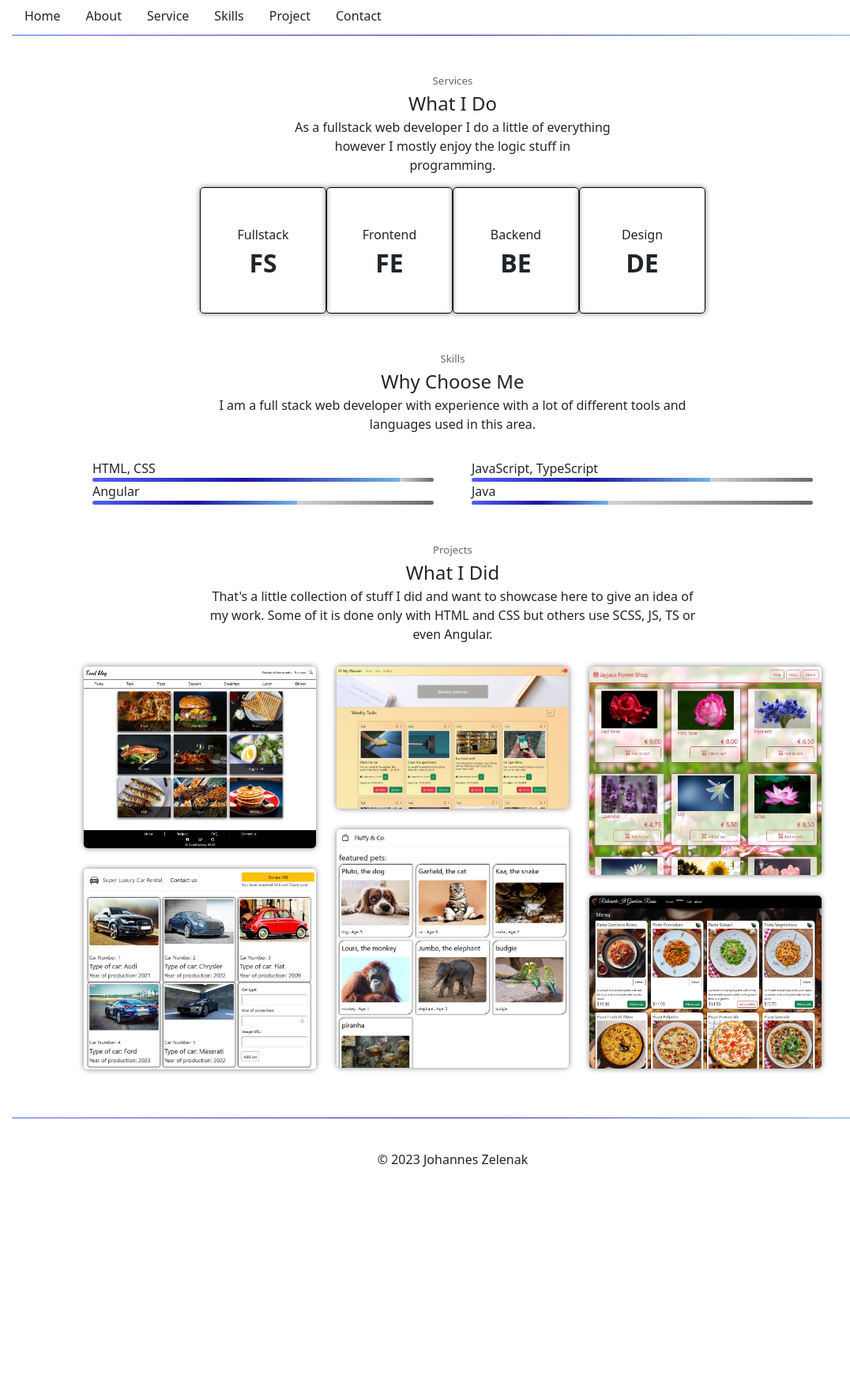
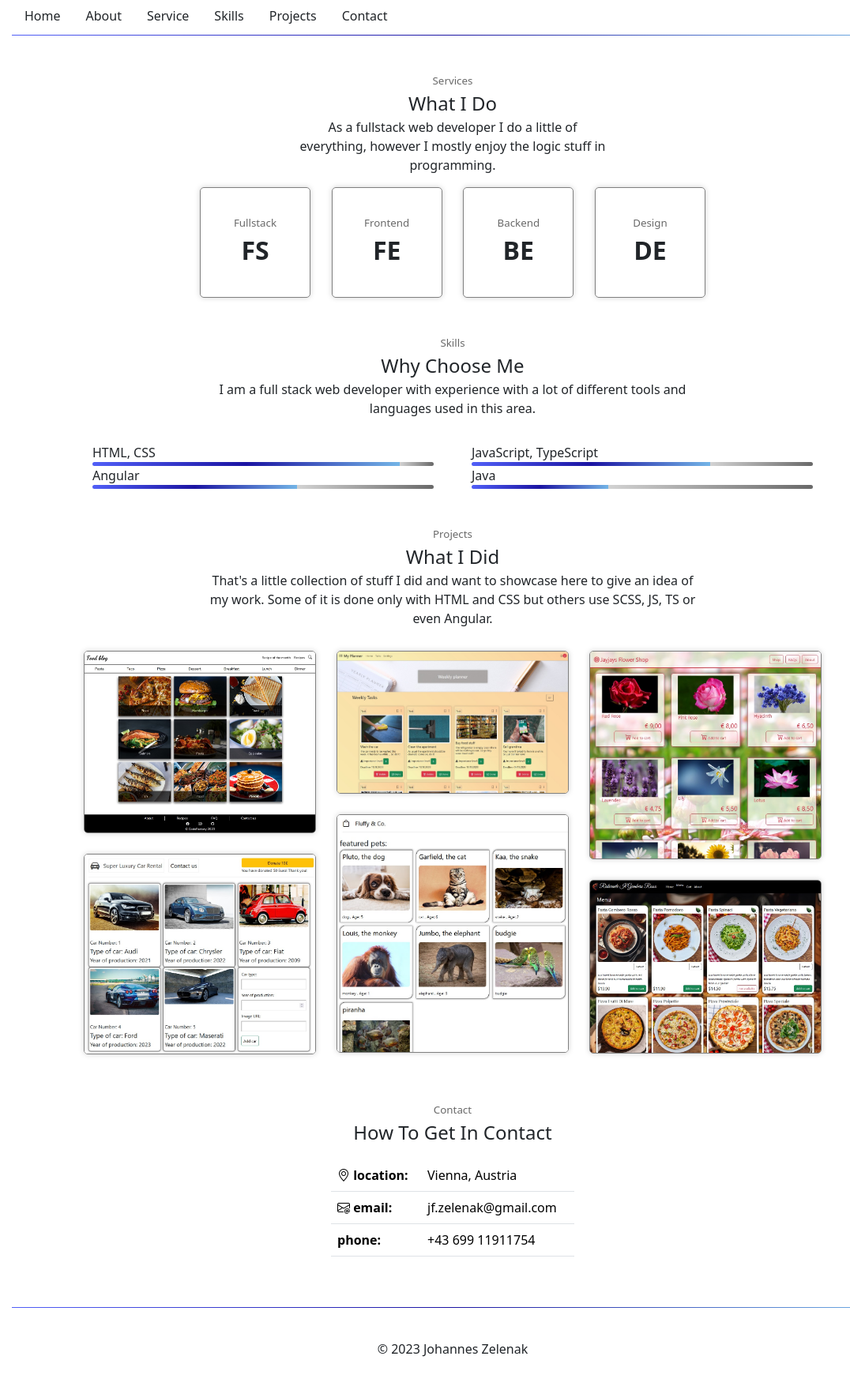
Before and after one commit to JFZelenak/CFV-deployedPortfolio, a PHP site: page / in a window 1280 px wide. Shown: the whole page at 79% size, without its empty margins (67-1143 px from the left). Before the commit the page ends 1478 px from the top, so only its background shows below. Run offline with PHP 8.4, Linux system fonts and the light colour scheme.

Commit message:
add contact and add services

```diff
--- a/index.html
+++ b/index.html
@@ -8,6 +8,9 @@
     <!-- bootstrap styles link -->
     <link href="https://cdn.jsdelivr.net/npm/bootstrap@5.3.2/dist/css/bootstrap.min.css" rel="stylesheet"
         integrity="sha384-T3c6CoIi6uLrA9TneNEoa7RxnatzjcDSCmG1MXxSR1GAsXEV/Dwwykc2MPK8M2HN" crossorigin="anonymous">
+    <!-- bootstrap icons -->
+    <link rel="stylesheet" href="https://cdn.jsdelivr.net/npm/bootstrap-icons@1.11.1/font/bootstrap-icons.css">
+    <!-- my stylesheet -->
     <link rel="stylesheet" href="style.css">
 
 </head>
@@ -21,7 +24,7 @@
             <li class="nav-item"><a href="#myAbout" class="nav-link text-dark">About</a></li>
             <li class="nav-item"><a href="#myServices" class="nav-link text-dark">Service</a></li>
             <li class="nav-item"><a href="#mySkills" class="nav-link text-dark">Skills</a></li>
-            <li class="nav-item"><a href="#myProjects" class="nav-link text-dark">Project</a></li>
+            <li class="nav-item"><a href="#myProjects" class="nav-link text-dark">Projects</a></li>
             <li class="nav-item"><a href="#myContact" class="nav-link text-dark">Contact</a></li>
           </ul>
         </header>
@@ -42,37 +45,38 @@
             <div class="col-8">
                 <div class="fs-7 text-center">Services</div>
                 <div class="fs-4 text-center">What I Do</div>
-                <div class="fs-6 text-center">As a fullstack web developer I do a little of everything however I mostly enjoy the logic stuff in programming.</div>
+                <div class="fs-6 text-center">As a fullstack web developer I do a little of everything, however I mostly enjoy the logic stuff in programming.</div>
             </div>
             <div class="col-2"></div>
         </div>
         <div class="row row-cols-4 justify-content-between">
             <div class="myServiceCard">
                 <div>
-                    <p class="fs-6">Fullstack</p>
+                    <p class="fs-7">Fullstack</p>
                     <p class="fs-2 mt-0 mb-0"><b>FS</b></p>
                 </div>
             </div>
             <div class="myServiceCard">
                 <div>
-                    <p class="fs-6">Frontend</p>
+                    <p class="fs-7">Frontend</p>
                     <p class="fs-2 mt-0 mb-0"><b>FE</b></p>
                 </div>
             </div>
             <div class="myServiceCard">
                 <div>
-                    <p class="fs-6">Backend</p>
+                    <p class="fs-7">Backend</p>
                     <p class="fs-2 mt-0 mb-0"><b>BE</b></p>
                 </div>
             </div>
             <div class="myServiceCard">
                 <div>
-                    <p class="fs-6">Design</p>
+                    <p class="fs-7">Design</p>
                     <p class="fs-2 mt-0 mb-0"><b>DE</b></p>
                 </div>
             </div>
         </div>
     </div>
+
     <!-- Skills -->
     <div class="container mb-5 w-75" id="mySkills">
         <div class="row mb-3">
@@ -139,8 +143,32 @@
     </div>
 
     <!-- Contact -->
-    <div class="container mb-5" id="myContact">
 
+    <div class="container mb-5 w-50" id="myContact">
+        <div class="row mb-3">
+            <div class="col-2"></div>
+            <div class="col-8">
+                <div class="fs-7 text-center">Contact</div>
+                <div class="fs-4 text-center">How To Get In Contact</div>
+            </div>
+            <div class="col-2"></div>
+        </div>
+        <div class="d-flex justify-content-center">
+            <table class="table w-50">
+                <tr>
+                    <th><i class="bi bi-geo-alt"></i> location:</th>
+                    <td>Vienna, Austria</td>
+                </tr>
+                <tr>
+                    <th><i class="bi bi-envelope-at"></i> email:</th>
+                    <td>jf.zelenak@gmail.com</td>
+                </tr>
+                <tr>
+                    <th>phone:</th>
+                    <td>+43 699 11911754</td>
+                </tr>
+            </table>
+        </div>
     </div>
 
     <!-- footer -->
--- a/style.css
+++ b/style.css
@@ -20,18 +20,16 @@
 /* myServices */
 
 .myServiceCard {
-    width: 160px;
-    height: 160px;
-    border: 1px solid black;
-    box-shadow: 0px 0px 7px gray;
+    width: 140px;
+    height: 140px;
+    border: 1px solid gray;
+    box-shadow: 0px 0px 7px lightgray;
     border-radius: 5px;
     text-align: center;
-}
-.myServiceCard div {
-    /* height: 100%;
-    width: 100%; */
-    margin-top: 35%;
-    /* margin-bottom: 30%; */
+    display: flex;
+    flex-direction: row;
+    justify-content: center;
+    align-items: center;
 }
 .myServiceCard p {
     margin: 0;
@@ -68,6 +66,7 @@
 }
 a img {
     width: 100%;
+    border: 1px solid gray;
     border-radius: 5px;
-    box-shadow: 0px 0px 7px gray;
+    box-shadow: 0px 0px 7px lightgray;
 }
```
